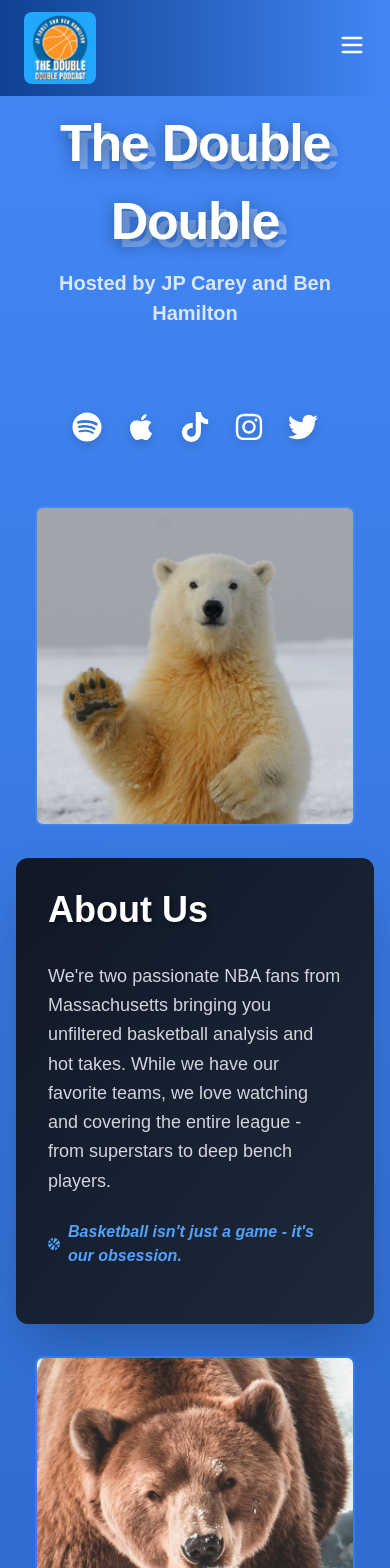
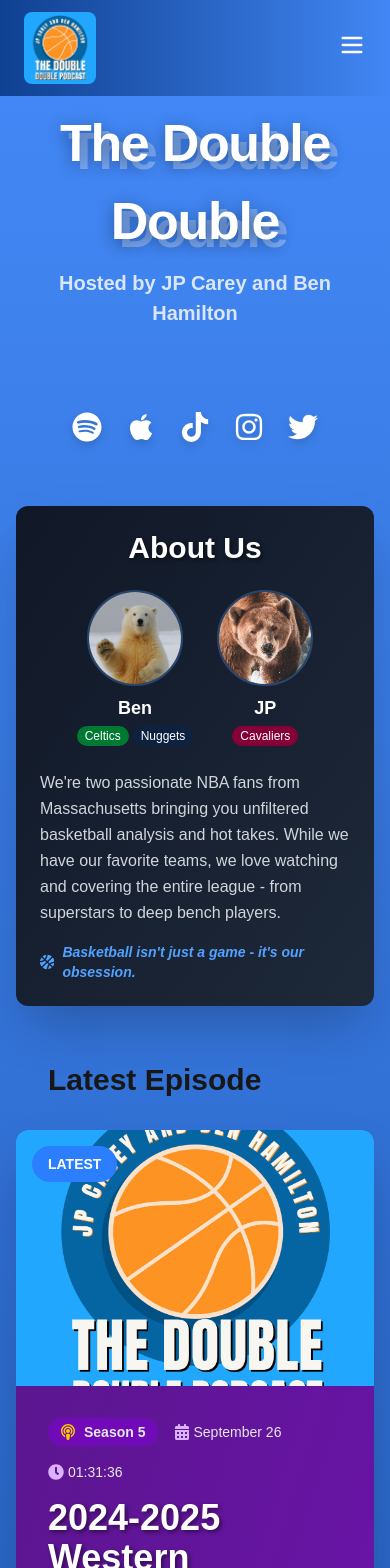
Before and after one commit to Bkhamilton/double-double-website, a Next.js app: page / in a window 390 px wide. Shown: the top 1568 px of the page. Built offline with nearby package versions, Linux system fonts and the light colour scheme.

Commit message:
Optimize About Us section for mobile views
Co-authored-by: Bkhamilton <43786988+Bkhamilton@users.noreply.github.com>

```diff
--- a/components/Home/AboutUs/AboutUs.jsx
+++ b/components/Home/AboutUs/AboutUs.jsx
@@ -31,7 +31,8 @@ export default function AboutUs() {
 
     return (
         <div className="max-w-8xl mx-auto px-4 sm:px-6 lg:px-8 py-12">
-            <div className="flex flex-col md:flex-row items-center gap-8">
+            {/* Desktop Layout */}
+            <div className="hidden md:flex md:flex-row items-center gap-8">
                 {/* Left Host Photo */}
                 <div className="w-full md:w-1/3 flex justify-center">
                     <div className="relative group overflow-hidden rounded-lg aspect-square w-full max-w-xs border-2 border-blue-400/30">
@@ -112,6 +113,57 @@ export default function AboutUs() {
                     </div>
                 </div>
             </div>
+
+            {/* Mobile Layout */}
+            <div className="md:hidden bg-gradient-to-br from-gray-900 to-gray-800 rounded-xl p-6 shadow-2xl">
+                <h1 className="text-3xl font-bold text-white mb-6 text-center [text-shadow:2px_2px_4px_rgba(0,0,0,0.5)]">
+                    About Us
+                </h1>
+
+                {/* Host Photos - Horizontal on Mobile */}
+                <div className="flex justify-center gap-6 mb-6">
+                    {hosts.map((host, index) => (
+                        <div key={index} className="flex flex-col items-center">
+                            <div className="relative overflow-hidden rounded-full w-24 h-24 border-2 border-blue-400/30">
+                                <Image
+                                    src={host.image}
+                                    alt={`${host.name}'s photo`}
+                                    fill
+                                    className="object-cover"
+                                />
+                            </div>
+                            <h3 className="text-lg font-bold text-white mt-2">{host.name}</h3>
+                            <div className="flex flex-wrap justify-center gap-1 mt-1">
+                                {host.teams.map((team, i) => (
+                                    <span
+                                        key={i}
+                                        className="text-white px-2 py-0.5 rounded-full text-xs font-medium"
+                                        style={{ backgroundColor: team.color }}
+                                    >
+                                        {team.name}
+                                    </span>
+                                ))}
+                            </div>
+                        </div>
+                    ))}
+                </div>
+
+                {/* Content */}
+                <div>
+                    <p className="font-roboto text-base text-gray-300 leading-relaxed mb-4">
+                        We're two passionate NBA fans from Massachusetts bringing you unfiltered basketball
+                        analysis and hot takes. While we have our favorite teams, we love watching and covering
+                        the entire league - from superstars to deep bench players.
+                    </p>
+
+                    <div className="flex items-center justify-center text-blue-400">
+                        <FaBasketballBall className="mr-2" />
+                        <span className="font-bold italic text-sm">
+                            Basketball isn't just a game - it's our obsession.
+                        </span>
+                    </div>
+                </div>
+            </div>
         </div>
     );
 }
```
